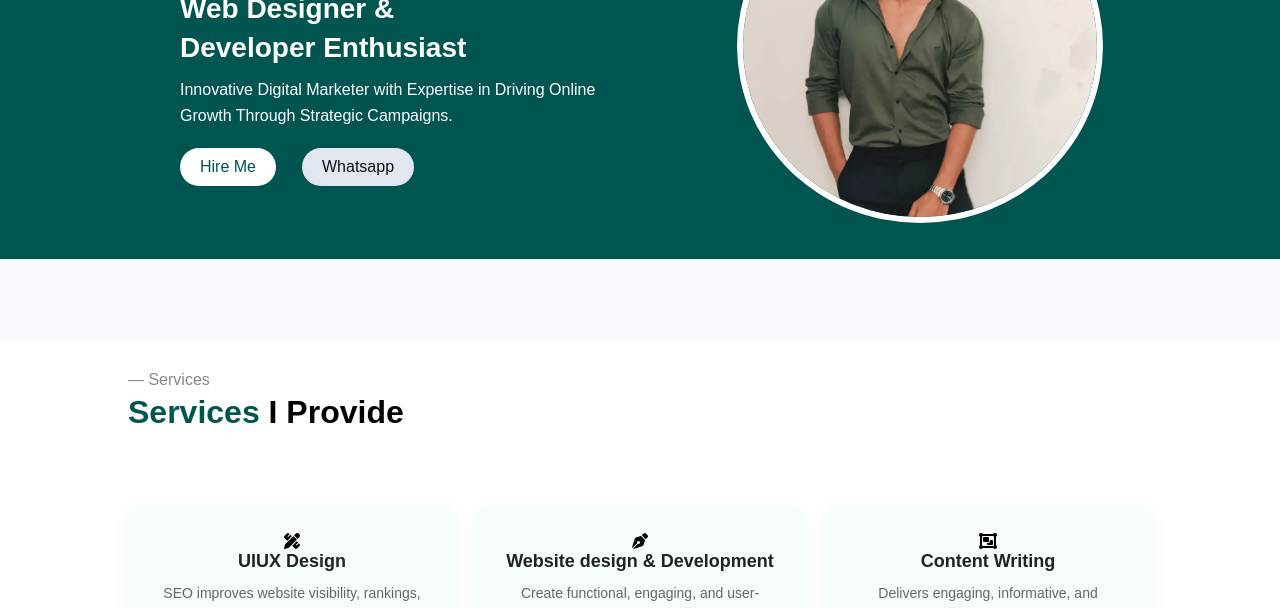
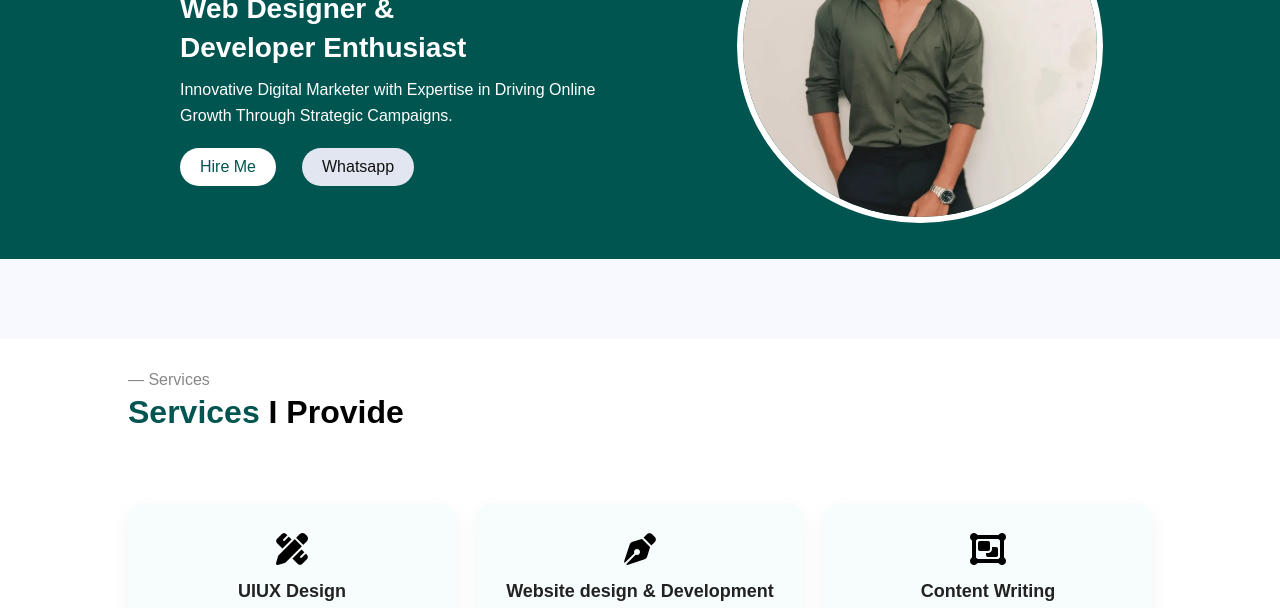
Before and after one commit to rahul20044-d/PortfolioR, a plain HTML site: page index.html in a window 1280 px wide. Shown: the part 331-939 px from the top of the page. Drawn offline with Linux system fonts and the light colour scheme.

Commit message:
Update style.css

```diff
--- a/style.css
+++ b/style.css
@@ -478,7 +478,10 @@ body {
   color: #666;
   line-height: 1.6;
 }
-
+.overlay-icon {
+  font-size: 2rem;
+  padding-bottom: 1rem;
+}
 /* Responsive styles */
 @media (max-width: 1024px) {
   .services-section {
```
